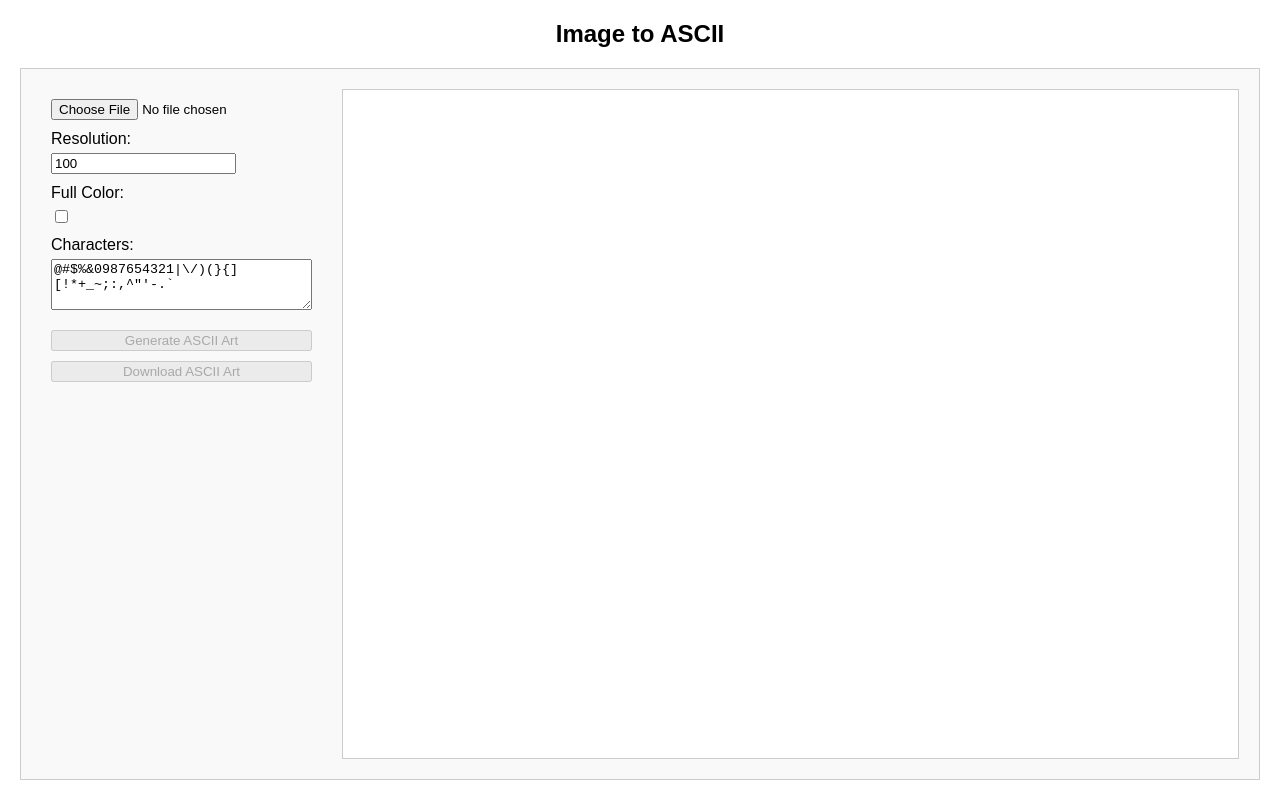
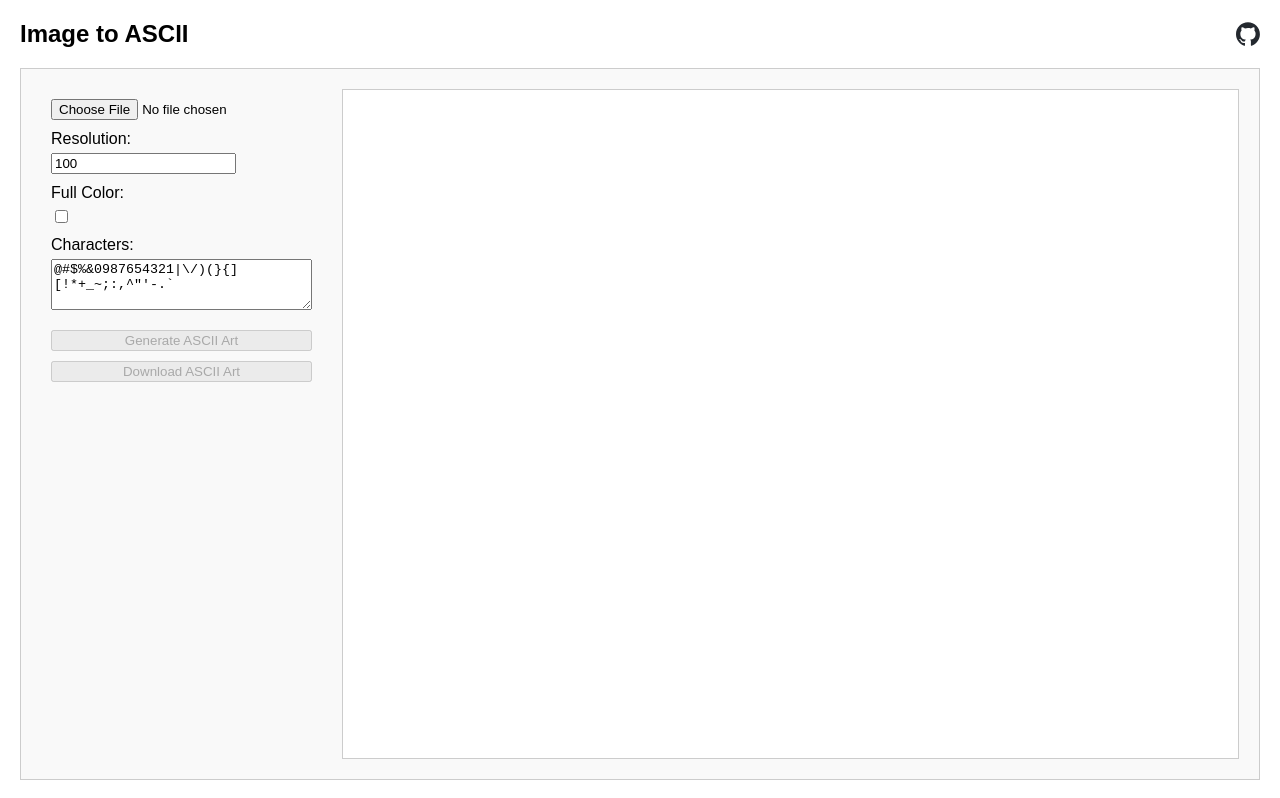
Before and after one commit to bbggkkk/image2ascii, a plain HTML site: page index.html in a window 1280 px wide. Drawn offline with Linux system fonts and the light colour scheme.

Commit message:
feat: github 아이콘 추가

```diff
--- a/index.html
+++ b/index.html
@@ -29,6 +29,9 @@
 <body>
   <header>
     <h1>Image to ASCII</h1>
+    <div class="link-container">
+      <a href="https://github.com/bbggkkk/image2ascii" title="github"><svg viewBox="0 0 98 96" xmlns="http://www.w3.org/2000/svg"><path fill-rule="evenodd" clip-rule="evenodd" d="M48.854 0C21.839 0 0 22 0 49.217c0 21.756 13.993 40.172 33.405 46.69 2.427.49 3.316-1.059 3.316-2.362 0-1.141-.08-5.052-.08-9.127-13.59 2.934-16.42-5.867-16.42-5.867-2.184-5.704-5.42-7.17-5.42-7.17-4.448-3.015.324-3.015.324-3.015 4.934.326 7.523 5.052 7.523 5.052 4.367 7.496 11.404 5.378 14.235 4.074.404-3.178 1.699-5.378 3.074-6.6-10.839-1.141-22.243-5.378-22.243-24.283 0-5.378 1.94-9.778 5.014-13.2-.485-1.222-2.184-6.275.486-13.038 0 0 4.125-1.304 13.426 5.052a46.97 46.97 0 0 1 12.214-1.63c4.125 0 8.33.571 12.213 1.63 9.302-6.356 13.427-5.052 13.427-5.052 2.67 6.763.97 11.816.485 13.038 3.155 3.422 5.015 7.822 5.015 13.2 0 18.905-11.404 23.06-22.324 24.283 1.78 1.548 3.316 4.481 3.316 9.126 0 6.6-.08 11.897-.08 13.526 0 1.304.89 2.853 3.316 2.364 19.412-6.52 33.405-24.935 33.405-46.691C97.707 22 75.788 0 48.854 0z" fill="#24292f"/></svg></a>
+    </div>
   </header>
   <div class="container">
     <div class="controls">
--- a/styles.css
+++ b/styles.css
@@ -1,7 +1,6 @@
 body {
   display: flex;
   flex-direction: column;
-  align-items: center;
   height: 100vh;
   margin: 0;
   font-family: Arial, sans-serif;
@@ -10,12 +9,36 @@ body {
 }
 
 header {
+  width: 100%;
   margin-bottom: 20px;
+  display: flex;
+  justify-content: space-between;
+  align-items: center;
+  gap: 24px;
 }
 
 header h1 {
   margin: 0;
   font-size: 24px;
+}
+
+header .link-container {
+  display: flex;
+  align-items: center;
+  gap: 12px;
+}
+
+.link-container a {
+  width: 24px;
+  height: 24px;
+  display: flex;
+  position: relative;
+}
+
+svg {
+  width: 100%;
+  height: 100%;
+  display: block;
 }
 
 .container {
```
